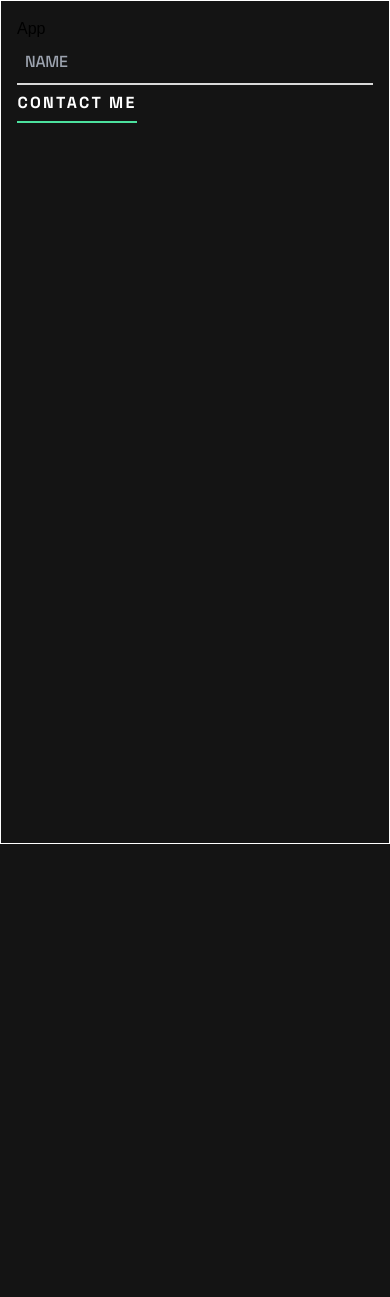
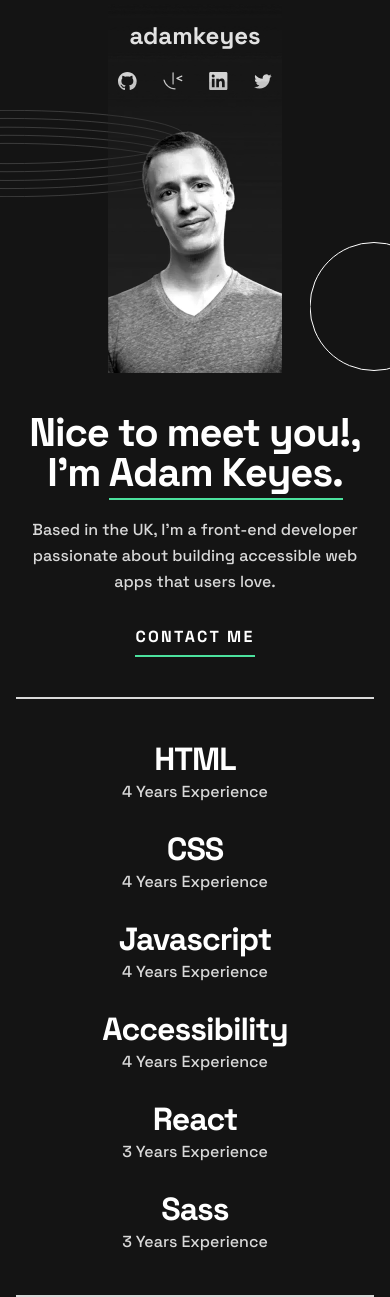
Before and after one commit to francissfrias/FEM-SPADevPortfolio, a React (Vite) app: page / in a window 390 px wide. Before the commit the page ends 844 px from the top, so only its background shows below. Built offline with nearby package versions, Linux system fonts and the light colour scheme; a web font is replaced by a local one.

Commit message:
Added hero mobile section, and bunch of background images

```diff
--- a/src/App.tsx
+++ b/src/App.tsx
@@ -1,12 +1,86 @@
 import { Button } from './components/Button';
-import { Input } from './components/Input';
+import Navbar from './components/Navbar';
+import mobileProfilePicture from '/images/image-profile-mobile.webp';
+import circlePattern from '/images/pattern-circle.svg';
+import ringpattern from '/images/pattern-rings.svg';
 
 const App = () => {
   return (
-    <div className='border border-white p-4 h-screen '>
-      App
-      <Input placeholder='Name' />
-      <Button>Contact Me</Button>
+    <div className='min-h-dvh overflow-hidden relative px-4 '>
+      <header className='top-0  '>
+        <Navbar />
+      </header>
+      <div className='relative flex flex-col items-center z-10 gap-10 '>
+        <img
+          className='absolute top-0 left-0 z-0 -translate-x-[11.75rem] '
+          src={ringpattern}
+        />
+        <img
+          className='absolute top-0 right-0 z-0 translate-x-1/2 translate-y-[8.25rem]'
+          src={circlePattern}
+        />
+        <img
+          src={mobileProfilePicture}
+          className='w-[10.875rem] h-[23.938rem] block top-0 -translate-y-[7.5rem] -mb-[7.5rem] '
+        />
+        <div className=' flex flex-col items-center gap-6 '>
+          <h1 className='text-primary text-center text-[40px] font-bold tracking-[-1.14px] leading-10'>
+            Nice to meet you!,
+            <br />
+            I’m{' '}
+            <span className='border-b-2  border-accent w-fit  mx-auto '>
+              Adam Keyes.
+            </span>
+          </h1>
+          <p className='text-secondary font-medium text-center text-[16px] leading-[26px] tracking-normal'>
+            Based in the UK, I’m a front-end developer passionate about building
+            accessible web apps that users love.
+          </p>
+          <Button>Contact Me</Button>
+        </div>
+        <div className=' flex flex-col items-center gap-6 py-10 border-y-2 border-secondary w-full'>
+          <div className='text-center '>
+            <h1 className='text-primary font-bold text-skillsTitle'>HTML</h1>
+            <h5 className='text-secondary font-medium  text-skillsDescription'>
+              4 Years Experience
+            </h5>
+          </div>
+          <div className='text-center '>
+            <h1 className='text-primary font-bold text-skillsTitle'>CSS</h1>
+            <h5 className='text-secondary font-medium  text-skillsDescription'>
+              4 Years Experience
+            </h5>
+          </div>
+          <div className='text-center '>
+            <h1 className='text-primary font-bold text-skillsTitle'>
+              Javascript
+            </h1>
+            <h5 className='text-secondary font-medium  text-skillsDescription'>
+              4 Years Experience
+            </h5>
+          </div>
+          <div className='text-center '>
+            <h1 className='text-primary font-bold text-skillsTitle'>
+              Accessibility
+            </h1>
+            <h5 className='text-secondary font-medium  text-skillsDescription'>
+              4 Years Experience
+            </h5>
+          </div>
+          <div className='text-center '>
+            <h1 className='text-primary font-bold text-skillsTitle'>React</h1>
+            <h5 className='text-secondary font-medium  text-skillsDescription'>
+              3 Years Experience
+            </h5>
+          </div>
+          <div className='text-center '>
+            <h1 className='text-primary font-bold text-skillsTitle'>Sass</h1>
+            <h5 className='text-secondary font-medium  text-skillsDescription'>
+              3 Years Experience
+            </h5>
+          </div>
+        </div>
+      </div>
     </div>
   );
 };
--- /dev/null
+++ b/src/components/CirclePatter.tsx
@@ -0,0 +1,12 @@
+import circlePattern from '/public/images/pattern-circle.svg';
+
+const CirclePattern = () => {
+  return (
+    <img
+      className='absolute top-0 left-0 z-0 -translate-x-[11.75rem] translate-y-[7.75rem]'
+      src={circlePattern}
+    />
+  );
+};
+
+export default CirclePattern;
--- a/src/components/Input.tsx
+++ b/src/components/Input.tsx
@@ -9,7 +9,7 @@ const Input = React.forwardRef<
     <input
       type={type}
       className={cn(
-        'min-h-[43px] border-b-2 border-secondary w-full bg-transparent p-2 placeholder:uppercase placeholder:pb-20 placeholder:border-red-300 placeholder:border-2 placeholder:tracking-[-0.22px] placeholder:leading-[26px] placeholder:font-medium  ring-0 focus:ring-0 focus:outline-none focus:border-accent focus:border-b-2 text-primary text-[16px] leading-[26px] font-medium',
+        'min-h-[43px] border-b-2 border-secondary w-full bg-transparent p-2 uppercase placeholder:uppercase placeholder:pb-20 placeholder:border-red-300 placeholder:border-2 placeholder:tracking-[-0.22px] placeholder:leading-[26px] placeholder:font-medium  ring-0 focus:ring-0 focus:outline-none focus:border-accent focus:border-b-2 text-primary text-[16px] leading-[26px] font-medium required:border-b-2 required:border-error disabled:border-b-2 disabled:border-error ',
         className
       )}
       ref={ref}
--- /dev/null
+++ b/src/components/Navbar.tsx
@@ -0,0 +1,41 @@
+import { cn } from '../helper/utils';
+import frontendmentoricon from '/public/images/icon-frontend-mentor.svg';
+import githubicon from '/public/images/icon-github.svg';
+import linkedinicon from '/public/images/icon-linkedin.svg';
+import twittericon from '/public/images/icon-twitter.svg';
+
+const Navbar = () => {
+  return (
+    <div
+      className={cn(
+        'flex flex-col items-center gap-5 py-5 px-24 text-primary '
+      )}
+    >
+      <a className='font-bold text-medium'>adamkeyes</a>
+      <ul className='flex gap-[26px] justify-center items-center w-[9.624rem]'>
+        <li>
+          <a>
+            <img src={githubicon} />
+          </a>
+        </li>
+        <li>
+          <a>
+            <img src={frontendmentoricon} />
+          </a>
+        </li>
+        <li>
+          <a>
+            <img src={linkedinicon} />
+          </a>
+        </li>
+        <li>
+          <a>
+            <img src={twittericon} />
+          </a>
+        </li>
+      </ul>
+    </div>
+  );
+};
+
+export default Navbar;
--- /dev/null
+++ b/src/components/RingPattern.tsx
@@ -0,0 +1,12 @@
+import ringpattern from '/public/images/pattern-rings.svg';
+
+const RingPattern = () => {
+  return (
+    <img
+      className='absolute top-0 left-0 z-0 -translate-x-[11.75rem] translate-y-[7.75rem]'
+      src={ringpattern}
+    />
+  );
+};
+
+export default RingPattern;
--- a/src/index.css
+++ b/src/index.css
@@ -9,6 +9,7 @@
     --accent: 153, 71%, 59%;
     --background: 0, 0%, 8%;
     --secondarybackground: 0, 0%, 14%;
+    --error: 7, 100%, 68%;
   }
   body {
     font-family: 'Regular', sans-serif;
@@ -16,7 +17,7 @@
   }
 }
 
-@layer components {
+/* @layer components {
   .btn-blue {
     @apply bg-blue-500 hover:bg-blue-700 text-black font-bold py-2 px-4 rounded;
   }
@@ -26,7 +27,7 @@
   .text-accent {
     color: hsl(var(--accent));
   }
-}
+} */
 
 @font-face {
   font-family: 'Regular';
--- a/tailwind.config.js
+++ b/tailwind.config.js
@@ -35,6 +35,20 @@ export default {
             lineHeight: '1.75rem',
           },
         ],
+        skillsTitle: [
+          '2rem',
+          {
+            lineHeight: '2.5rem',
+            letterSpacing: '-0.063rem',
+          },
+        ],
+        skillsDescription: [
+          '1rem',
+          {
+            lineHeight: '1.625rem',
+            letterSpacing: '0',
+          },
+        ],
       },
       colors: {
         primary: {
@@ -52,6 +66,9 @@ export default {
         secondaryBackground: {
           DEFAULT: 'hsl(var(--secondary-background))',
         },
+        error: {
+          DEFAULT: 'hsl(var(--error))',
+        },
       },
     },
   },
```
